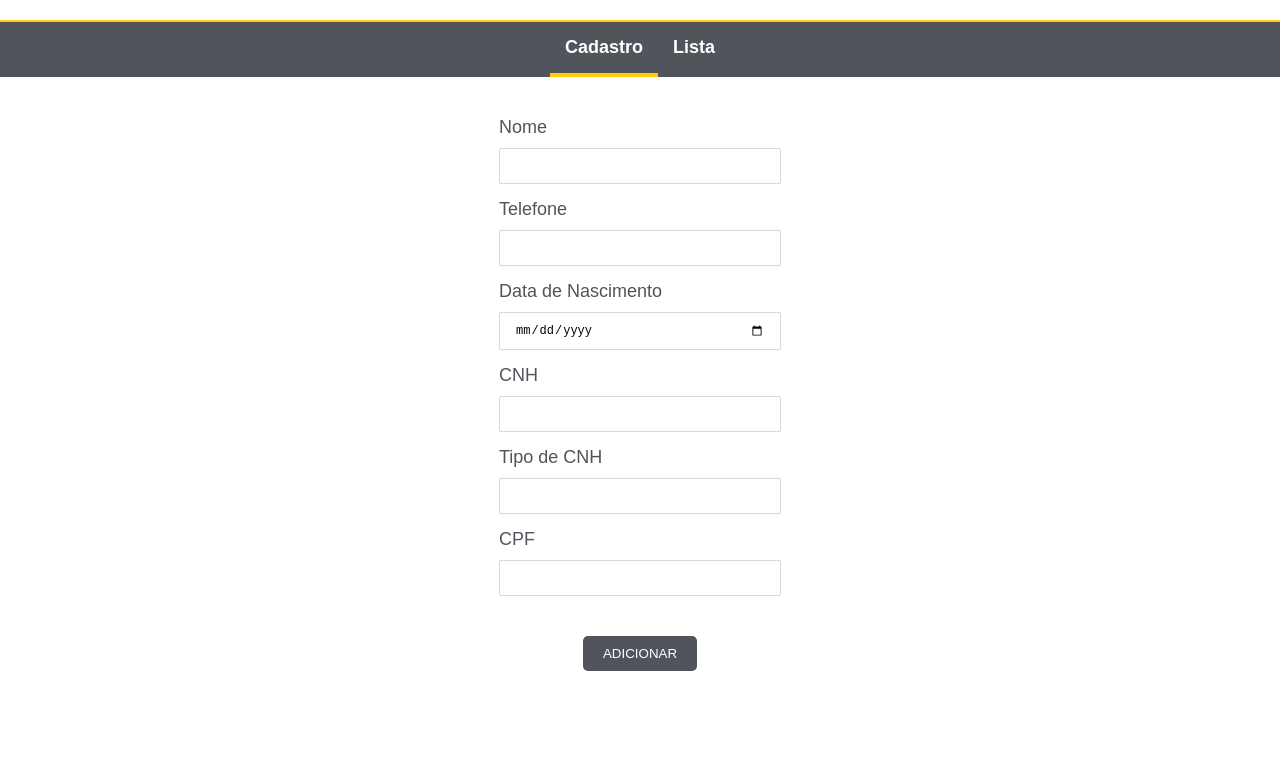
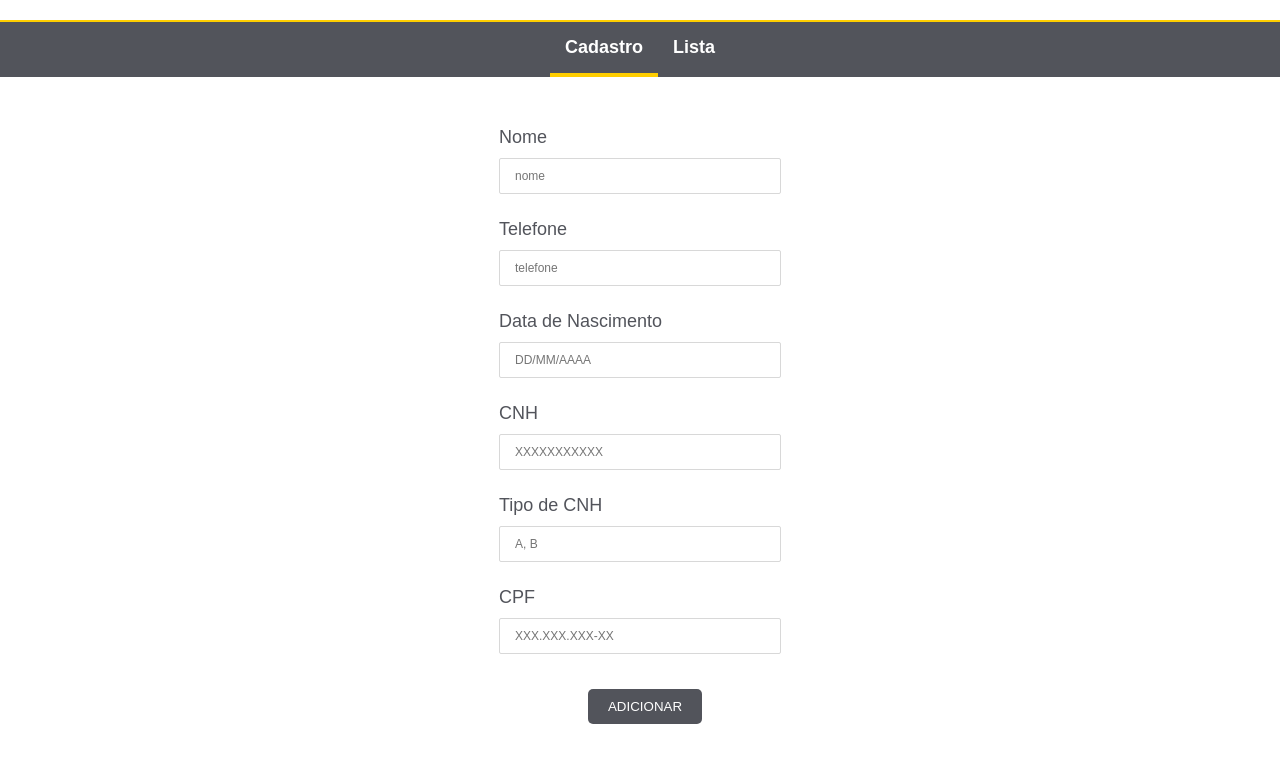
Before and after one commit to anapaulamak/truckpad-case, a React (Create React App) app: page / in a window 1280 px wide. Shown: the top 762 px of the page. Built offline with nearby package versions, Linux system fonts and the light colour scheme; the HTML template or start-up script is replaced by a standard one.

Commit message:
add validation

```diff
--- a/src/components/AddDriver/AddDriver.component.jsx
+++ b/src/components/AddDriver/AddDriver.component.jsx
@@ -6,29 +6,66 @@ export const AddDriver = props => {
     <form onSubmit={ props.addDriver } className="form-add-driver">
       <div className="form-group">
         <label>Nome</label>
-        <input type="text" name="driverName" value={props.driverName} onChange={ props.handleInputChange}/>
+        <input
+          type="text"
+          name="driverName"
+          placeholder="nome"
+          value={props.driverName}
+          onChange={ props.handleInputChange}
+        />
       </div>
       <div className="form-group">
         <label>Telefone</label>
-        <input type="text" name="driverPhone" value={props.driverPhone} onChange={ props.handleInputChange} />
+        <input
+          type="text"
+          name="driverPhone"
+          placeholder="telefone"
+          value={props.driverPhone}
+          onChange={ props.handleInputChange}
+        />
       </div>
       <div className="form-group">
         <label>Data de Nascimento</label>
-        <input type="date" name="driverBirth" value={props.driverBirth} onChange={ props.handleInputChange} />
+        <input
+          type="type"
+          name="driverBirth"
+          placeholder="DD/MM/AAAA"
+          value={props.driverBirth}
+          onChange={ props.handleInputChange}
+        />
       </div>
       <div className="form-group">
         <label>CNH</label>
-        <input type="text" name="driverCnh" value={props.driverCnh} onChange={ props.handleInputChange} />
+        <input
+          type="text"
+          name="driverCnh"
+          placeholder="XXXXXXXXXXX"
+          value={props.driverCnh}
+          onChange={ props.handleInputChange}
+        />
       </div>
       <div className="form-group">
         <label>Tipo de CNH</label>
-        <input type="text" name="driverCnhType" value={props.driverCnhType} onChange={ props.handleInputChange} />
+        <input
+          type="text"
+          name="driverCnhType"
+          placeholder="A, B"
+          value={props.driverCnhType}
+          onChange={ props.handleInputChange}
+        />
       </div>
       <div className="form-group">
         <label>CPF</label>
-        <input type="text" name="driverCpf" value={props.driverCpf} onChange={ props.handleInputChange} />
+        <input
+          type="text"
+          name="driverCpf"
+          placeholder="XXX.XXX.XXX-XX"
+          value={props.driverCpf}
+          onChange={ props.handleInputChange}
+        />
       </div>
       <button className="btn-action"> Adicionar </button>
+      <span className="warn">*Preencher todos os campos acima</span>
     </form>
   )
 }
--- a/src/components/AddDriver/AddDriver.styles.scss
+++ b/src/components/AddDriver/AddDriver.styles.scss
@@ -7,13 +7,14 @@
     display: flex;
     flex-direction: column;
     align-items: flex-start;
+    padding-top: 20px;
     label{
       font-size: 18px;
       color: #52545B;
     }
     input{
       padding: 10px 15px;
-      margin: 10px 0px 15px 0px;
+      margin: 10px 0px 5px 0px;
       width: 250px;
       font-size: 12px;
       border-radius: 2px;
@@ -23,7 +24,7 @@
   }
   .btn-action{
     padding: 10px 20px;
-    margin: 25px 10px 0px 10px;
+    margin: 30px 0px 10px 10px;
     border: none;
     border-radius: 5px;
     background-color: #52545B;
@@ -32,4 +33,9 @@
     cursor: pointer;
     text-transform: uppercase;
   }
+  .warn{
+    display: none;
+    font-size: 15px;
+    color: red;
+  }
 }
--- a/src/components/EditDriver/EditDriver.component.jsx
+++ b/src/components/EditDriver/EditDriver.component.jsx
@@ -32,6 +32,7 @@ export const EditDriver = props => {
         <button className="btn-action" onClick={ props.updateDriver } > Atualizar </button>
         <button className="btn-action" onClick={ props.cancelEditing } > Cancelar </button>
       </div>
+      <span className="warn">*Preencher todos os campos acima</span>
     </form>
   )
 }
--- a/src/components/EditDriver/EditDriver.styles.scss
+++ b/src/components/EditDriver/EditDriver.styles.scss
@@ -23,7 +23,7 @@
   }
   .btn-action{
     padding: 10px 20px;
-    margin: 25px 10px 0px 10px;
+    margin: 30px 0px 10px 10px;
     border: none;
     border-radius: 5px;
     background-color: #52545B;
@@ -32,4 +32,9 @@
     cursor: pointer;
     text-transform: uppercase;
   }
+  .warn{
+    display: none;
+    font-size: 15px;
+    color: red;
+  }
 }
--- a/src/pages/Register.page.jsx
+++ b/src/pages/Register.page.jsx
@@ -59,7 +59,7 @@ function RegisterPage (props) {
       },
     ],
     editing: false,
-    page:0
+    page:0,
   })
 
   const handleInputChange = (event) => {
@@ -67,9 +67,11 @@ function RegisterPage (props) {
   }
 
   const addDriver = (event) => {
-    event.preventDefault()
+    event.preventDefault();
 
-    if (!driver.driverName) return;
+    if(!driver.driverName || !driver.driverPhone || !driver.driverBirth || !driver.driverCnh || !driver.driverCnhType || !driver.driverCpf ) {
+      document.querySelector('.warn').style.display = 'block';
+    } else {
       const driverItem = {
         id: driver.driverItems.length + 1,
         driverId: driver.driverItems.length + 1,
@@ -93,6 +95,8 @@ function RegisterPage (props) {
         driverItems: [...driver.driverItems, driverItem],
         page: 1
       })
+    }
+
   }
 
   const deleteDriver = (driverId) => {
@@ -137,6 +141,9 @@ function RegisterPage (props) {
     const updatedCnhType = driver.driverCnhType;
     const updatedCpf = driver.driverCpf;
 
+    if(!driver.driverName || !driver.driverPhone || !driver.driverBirth || !driver.driverCnh || !driver.driverCnhType || !driver.driverCpf ) {
+      document.querySelector('.warn').style.display = 'block';
+    } else {
       const updatedDriverInfos = Object.assign({}, driver.driverItem, {
         driverName: updatedName,
         driverPhone: updatedPhone,
@@ -157,6 +164,7 @@ function RegisterPage (props) {
         driverItems: driverItems,
         page: 1
       });
+    }
   }
 
   const handleTab = index => event => {
--- a/src/pages/Register.styles.scss
+++ b/src/pages/Register.styles.scss
@@ -26,6 +26,6 @@
     }
   }
   .RegisterPage-content{
-    margin: 40px 10px;
+    margin: 30px 10px;
   }
 }
```
Lines whose indentation alone changed are shown as unchanged.
